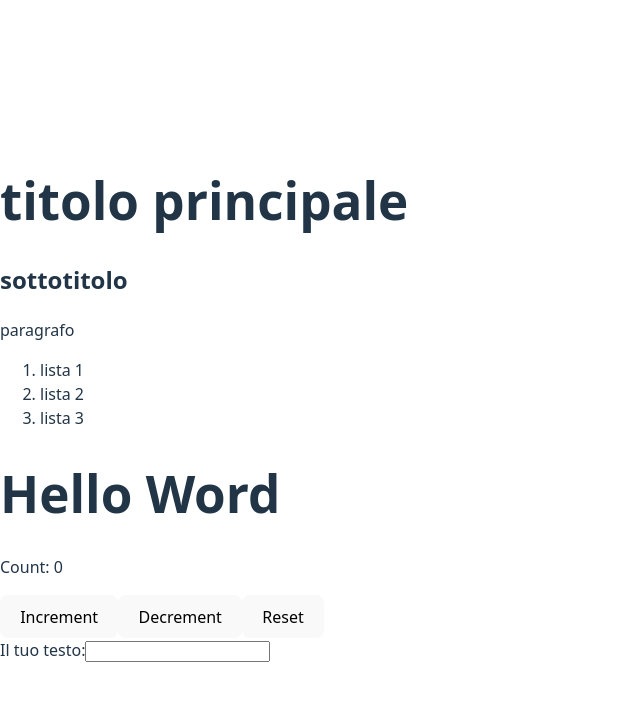
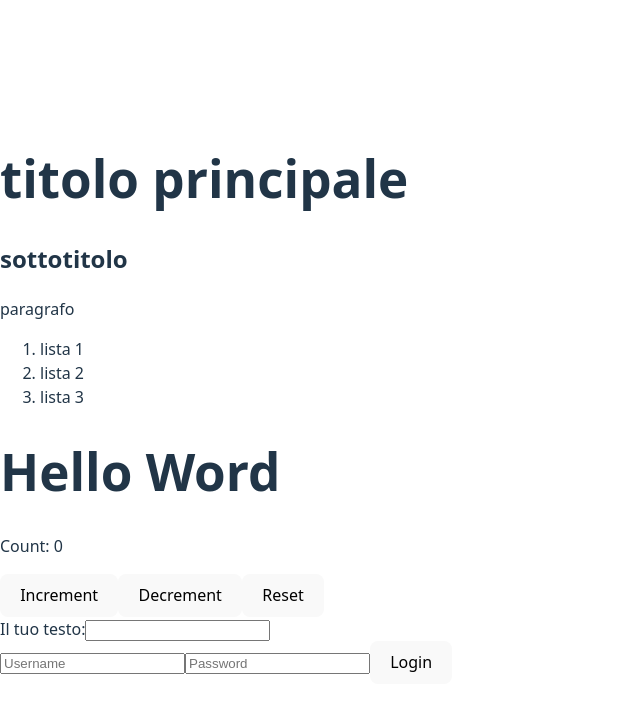
Before and after one commit to Tonyx8808/react, a React (Vite) app in the folder helloword/: page / in a window 1280 px wide. Shown: the top 712 px of the page, without its empty margins (0-640 px from the left). Built offline with nearby package versions, Linux system fonts and the light colour scheme.

Commit message:
loginForm

```diff
--- a/helloword/src/App.jsx
+++ b/helloword/src/App.jsx
@@ -3,6 +3,7 @@
 import HelloWord from './components/ClassHelloWord';
 import Counter from './components/contatore';
 import TextInput from './Textinput';
+import LoginForm from './login';
 
 function App() {
   return (
@@ -11,6 +12,7 @@
       <HelloWord />
       <Counter />
       <TextInput />  {/* Qui era textInput, cambiato in maiuscolo */}
+      < LoginForm/> {/* Qui mettiamo il login */}
     </>
   );
 }
--- /dev/null
+++ b/helloword/src/login.jsx
@@ -0,0 +1,34 @@
+import React, { useState } from 'react';
+
+const LoginForm = () => {
+    // creo due stati per username e password
+    const [username, setUsername] = useState("");
+    const [password, setPassword] = useState("");
+
+    // funzione per gestire l invio del form
+    const handleSubmit = (e) => {
+        e.preventDefault(); // previene il refresh della pagina
+        console.log("Username", username);
+        console.log("Password", password);
+    };
+
+    return (
+        <form onSubmit={handleSubmit}>
+            <input
+                type='text'
+                placeholder='Username'
+                value={username}
+                onChange={(e) => setUsername(e.target.value)}
+            />
+            <input
+                type='password'
+                placeholder='Password'
+                value={password}
+                onChange={(e) => setPassword(e.target.value)}
+            />
+            <button type='submit'>Login</button>
+        </form>
+    );
+};
+
+export default LoginForm;
```
